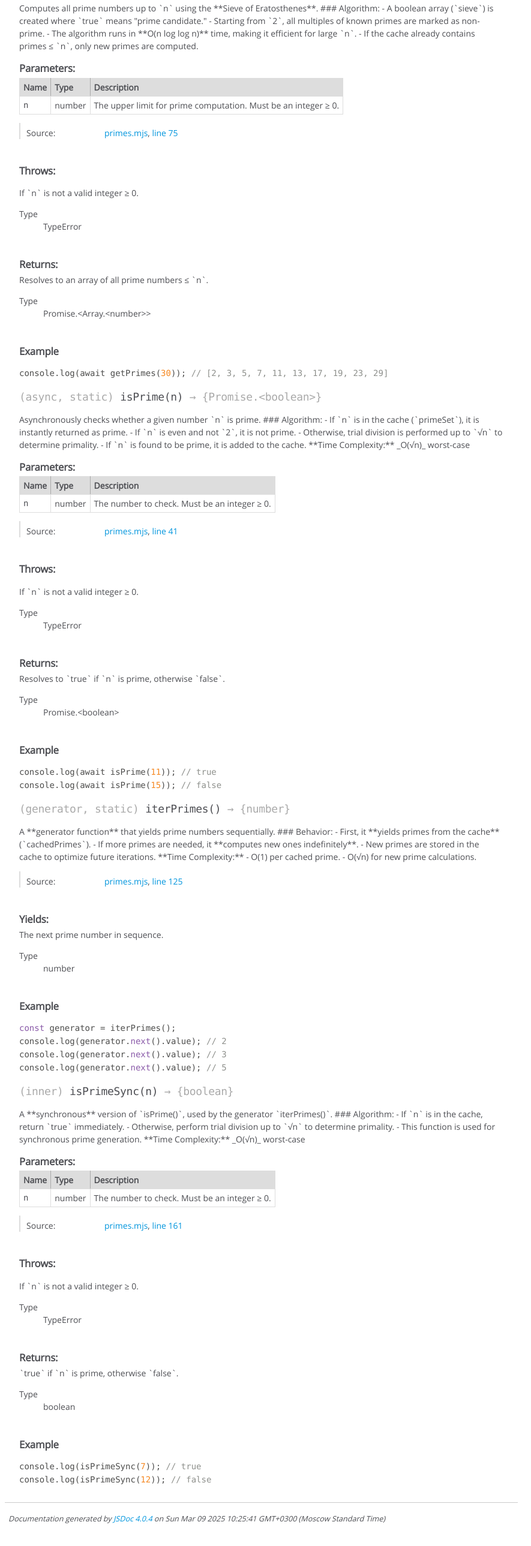
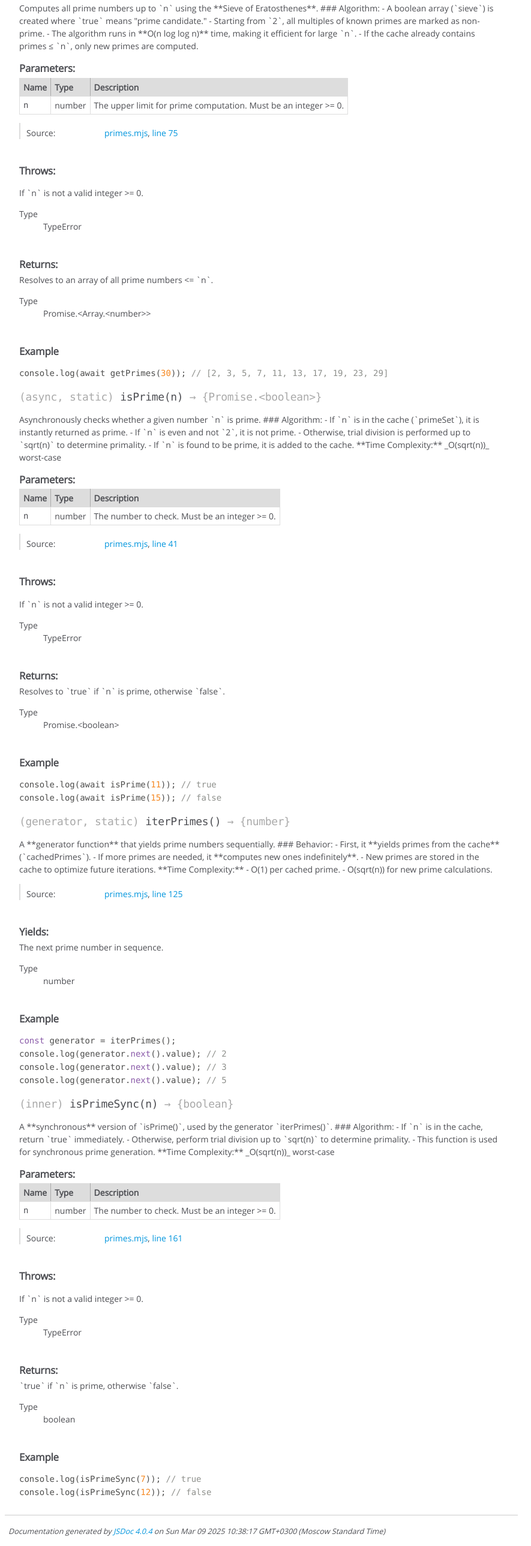
Before and after one commit to 20dinara03/prime-lib-VUT_FIT_WAP, a plain HTML site: page docs/module-primes.html in a window 1280 px wide. Shown: the part 889-3467 px from the top of the page at 60% size, without its empty margins (0-885 px from the left). Before the commit the page ends 3446 px from the top, so only its background shows below. Drawn offline with Linux system fonts and the light colour scheme.

Commit message:
final changing comments

```diff
--- a/docs/module-primes.html
+++ b/docs/module-primes.html
@@ -362,7 +362,7 @@ Storing primes in a `Set` allows O(1) lookups when checking for primality.
 
 
 
-            <td class="description last">The upper limit for prime computation. Must be an integer ≥ 0.</td>
+            <td class="description last">The upper limit for prime computation. Must be an integer >= 0.</td>
         </tr>
 
 
@@ -433,7 +433,7 @@ Storing primes in a `Set` allows O(1) lookups when checking for primality.
 <dl>
     <dt>
         <div class="param-desc">
-        If `n` is not a valid integer ≥ 0.
+        If `n` is not a valid integer >= 0.
         </div>
     </dt>
     <dd></dd>
@@ -461,7 +461,7 @@ Storing primes in a `Set` allows O(1) lookups when checking for primality.
 
 
 <div class="param-desc">
-    Resolves to an array of all prime numbers ≤ `n`.
+    Resolves to an array of all prime numbers <= `n`.
 </div>
 
 
@@ -508,10 +508,10 @@ Storing primes in a `Set` allows O(1) lookups when checking for primality.
 ### Algorithm:
 - If `n` is in the cache (`primeSet`), it is instantly returned as prime.
 - If `n` is even and not `2`, it is not prime.
-- Otherwise, trial division is performed up to `√n` to determine primality.
+- Otherwise, trial division is performed up to `sqrt(n)` to determine primality.
 - If `n` is found to be prime, it is added to the cache.
 
-**Time Complexity:** _O(√n)_ worst-case
+**Time Complexity:** _O(sqrt(n))_ worst-case
 </div>
 
 
@@ -563,7 +563,7 @@ Storing primes in a `Set` allows O(1) lookups when checking for primality.
 
 
 
-            <td class="description last">The number to check. Must be an integer ≥ 0.</td>
+            <td class="description last">The number to check. Must be an integer >= 0.</td>
         </tr>
 
 
@@ -634,7 +634,7 @@ Storing primes in a `Set` allows O(1) lookups when checking for primality.
 <dl>
     <dt>
         <div class="param-desc">
-        If `n` is not a valid integer ≥ 0.
+        If `n` is not a valid integer >= 0.
         </div>
     </dt>
     <dd></dd>
@@ -714,7 +714,7 @@ console.log(await isPrime(15)); // false</code></pre>
 
 **Time Complexity:**
 - O(1) per cached prime.
-- O(√n) for new prime calculations.
+- O(sqrt(n)) for new prime calculations.
 </div>
 
 
@@ -836,10 +836,10 @@ console.log(generator.next().value); // 5</code></pre>
 
 ### Algorithm:
 - If `n` is in the cache, return `true` immediately.
-- Otherwise, perform trial division up to `√n` to determine primality.
+- Otherwise, perform trial division up to `sqrt(n)` to determine primality.
 - This function is used for synchronous prime generation.
 
-**Time Complexity:** _O(√n)_ worst-case
+**Time Complexity:** _O(sqrt(n))_ worst-case
 </div>
 
 
@@ -891,7 +891,7 @@ console.log(generator.next().value); // 5</code></pre>
 
 
 
-            <td class="description last">The number to check. Must be an integer ≥ 0.</td>
+            <td class="description last">The number to check. Must be an integer >= 0.</td>
         </tr>
 
 
@@ -962,7 +962,7 @@ console.log(generator.next().value); // 5</code></pre>
 <dl>
     <dt>
         <div class="param-desc">
-        If `n` is not a valid integer ≥ 0.
+        If `n` is not a valid integer >= 0.
         </div>
     </dt>
     <dd></dd>
@@ -1041,7 +1041,7 @@ console.log(isPrimeSync(12)); // false</code></pre>
 <br class="clear">
 
 <footer>
-    Documentation generated by <a href="https://github.com/jsdoc/jsdoc">JSDoc 4.0.4</a> on Sun Mar 09 2025 10:25:41 GMT+0300 (Moscow Standard Time)
+    Documentation generated by <a href="https://github.com/jsdoc/jsdoc">JSDoc 4.0.4</a> on Sun Mar 09 2025 10:38:17 GMT+0300 (Moscow Standard Time)
 </footer>
 
 <script> prettyPrint(); </script>
```
Also changed, not shown: docs/index.html (+1 -1 lines), docs/primes.mjs.html (+16 -16 lines), primes.mjs (+15 -15 lines), 2 other files.
